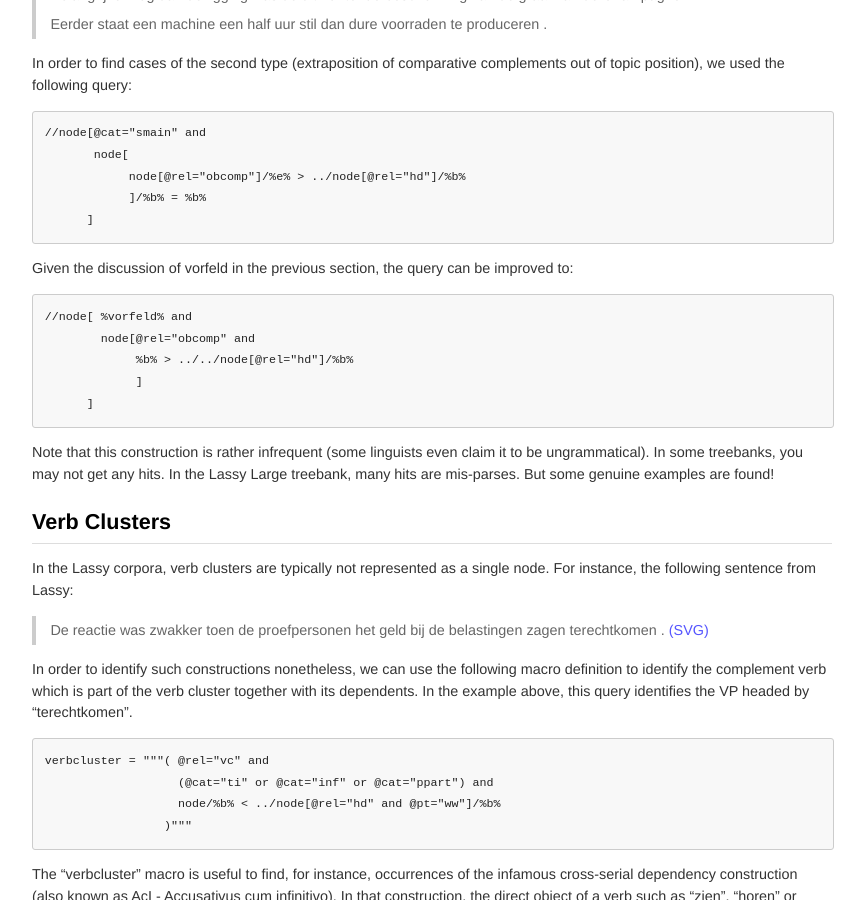
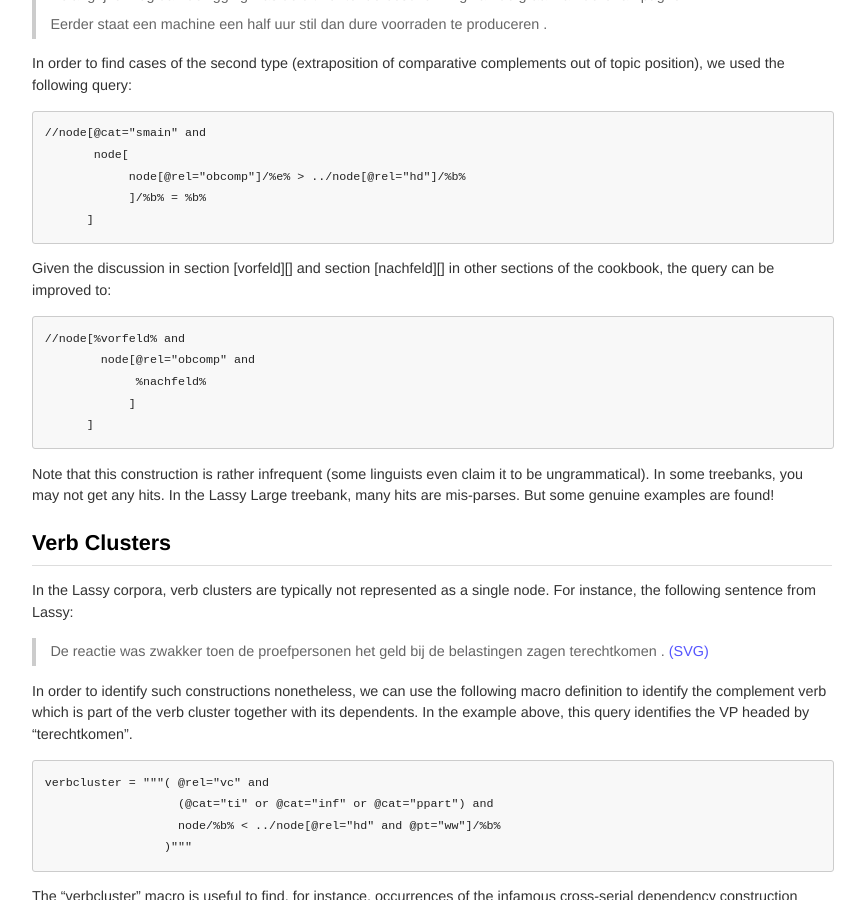
Before and after one commit to rug-compling/dact, a Jekyll site: the page built from cookbook/index.md, in a window 1280 px wide and 900 px high, scrolled down 7542 px. Shown: the whole window, without its empty margins (208-1073 px from the left). Built offline with Jekyll 4.4.1, drawn with Linux system fonts in a browser that asks for light colours; some of the changed text lies outside the part shown.

Commit message:
Update cookbook/index.md
internal x-ref in extraposed-comparatives-out-of-topic

```diff
--- a/cookbook/index.md
+++ b/cookbook/index.md
@@ -362,12 +362,12 @@ we used the following query:
                 ]/%b% = %b%
           ]
 
-Given the discussion of vorfeld in the previous section, the query can be improved to:
+Given the discussion in section [vorfeld][] and section [nachfeld][] in other sections of the cookbook,  the query can be improved to:
 
-    //node[ %vorfeld% and
+    //node[%vorfeld% and
             node[@rel="obcomp" and
-                 %b% > ../../node[@rel="hd"]/%b%
-                 ]
+                 %nachfeld%
+                ]
           ]
 
 Note that this construction is rather infrequent (some linguists even claim it to be ungrammatical). In some
@@ -444,7 +444,7 @@ As it turns out, such cases occur regularly, as in:
 
 > Verschillende pogingen van de zusjes om elkaar terug te vinden worden uiteindelijk door de oorlog gefrustreerd .
 
-## Extraposition, the "nachfeld"
+## Extraposition, the "nachfeld" [nachfeld]
 
 Constituents which are placed to the right of the head of a VP or a subordinate clause are
 often said to be "extraposed", or to occupy the "nachfeld" position. The following set of
```
Also changed, not shown: other parts of cookbook/index.md (+1 -1 lines).
